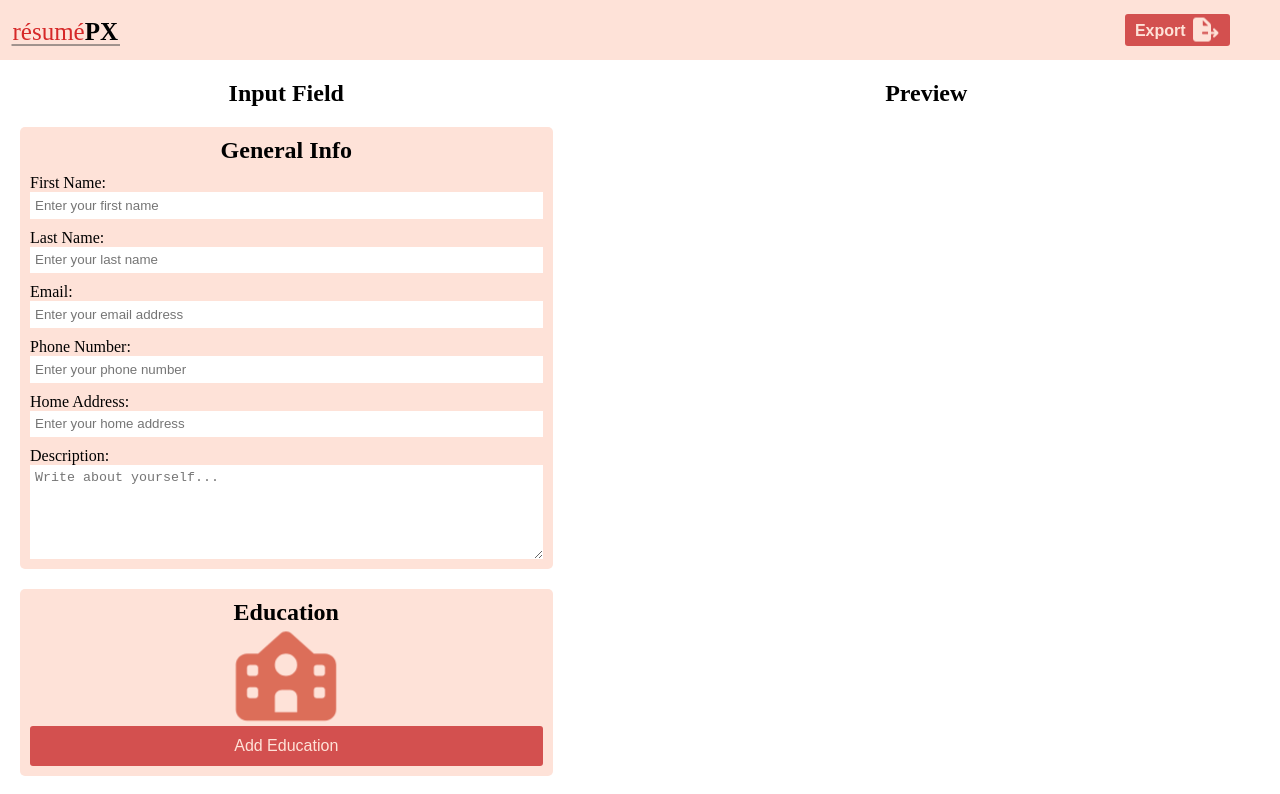
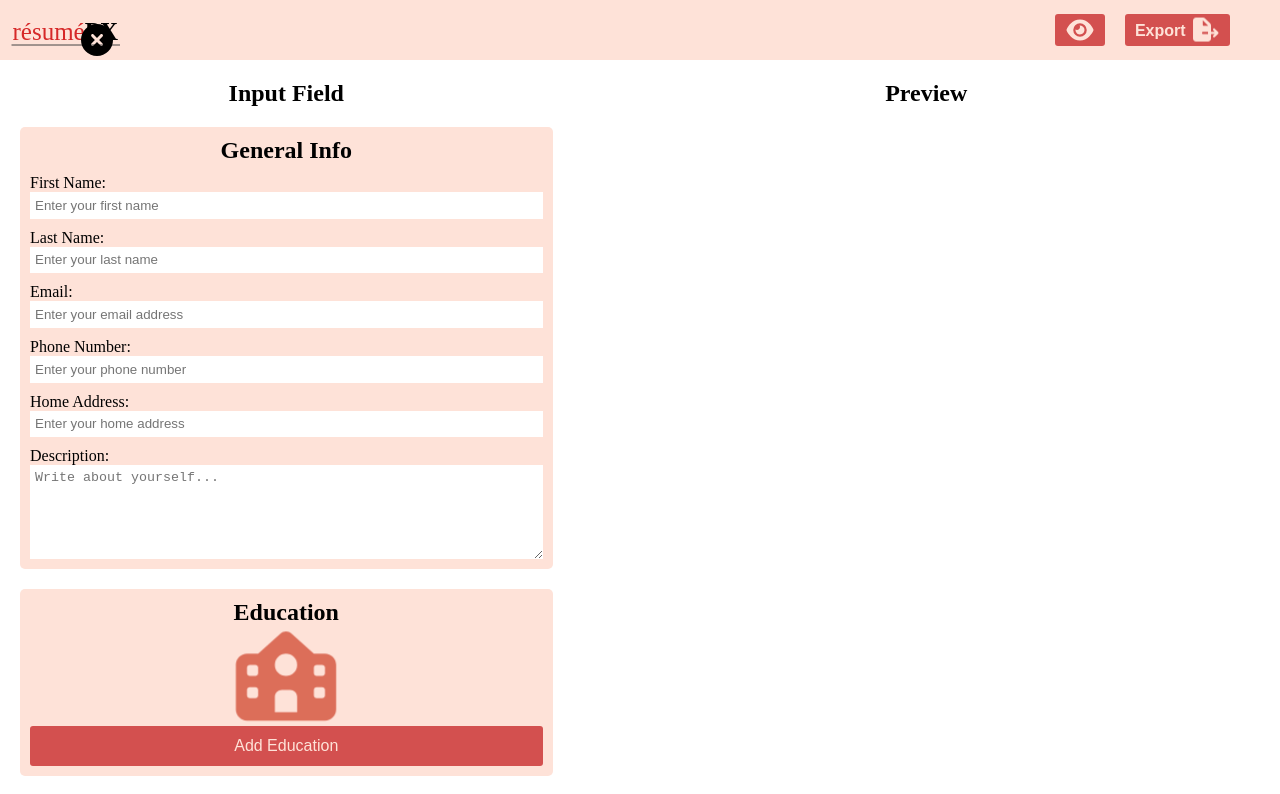
Before and after one commit to TipDevs/resumePX, a React (Vite) app: page / in a window 1280 px wide. Shown: the top 794 px of the page. Built offline with nearby package versions, Linux system fonts and the light colour scheme.

Commit message:
feat: add new feature for controlling UI on screen sizes below desktop

```diff
--- a/src/App.jsx
+++ b/src/App.jsx
@@ -2,17 +2,22 @@ import Header from "./components/header";
 import Editor from "./pages/Editor";
 import { useReactToPrint } from "react-to-print";
 import { useRef } from "react";
+import { useState } from "react";
 function App() {
+  const [showPreview, setShowPreview] = useState(false);
   const contentRef = useRef();
   const reactToPrintFn = useReactToPrint({
     contentRef,
     documentTitle:"mycv",
   });
+  const toggleShowPreview = () => {
+    setShowPreview(prev => !prev);
+  }
   return (
     <>
-      <Header reactToPrintFn={reactToPrintFn} />
+      <Header reactToPrintFn={reactToPrintFn} showPreview={showPreview} toggleShowPreview={toggleShowPreview}/>
       <main>
-        <Editor contentRef={contentRef} />
+        <Editor contentRef={contentRef} toggleShowPreview={toggleShowPreview} showPreview={showPreview}/>
       </main>
     </>
   );
--- a/src/components/CV/SkillsPreview.jsx
+++ b/src/components/CV/SkillsPreview.jsx
@@ -11,7 +11,8 @@ export default function SkillsPreview({ skills }) {
         }}
       />
       <ul style={{padding: "5px 15px", paddingRight: "0"}}>
-        {skills.split("#").map((skill) => (
+        {
+        (skills[0] !== "#" && skills[skills.length - 1] !== "#") && skills.split("#").map((skill) => (
           <li key={skill}>{skill}</li>
         ))}
       </ul>
--- a/src/components/FormSection.jsx
+++ b/src/components/FormSection.jsx
@@ -3,9 +3,9 @@ import Education from "./Forms/Education";
 import JobExperience from "./Forms/JobExperience";
 import Skills from "./Forms/Skills";
 import "../styles/FormSection.css";
-export default function FormSection({general, educationFormat, jobFormat, skillsFormat}) {
+export default function FormSection({general, educationFormat, jobFormat, skillsFormat, showPreview}) {
   return (
-    <section id="input_field">
+    <section id="input_field" className={showPreview ? "on_preview" : ""}>
       <h2>Input Field</h2>
       <General generalData={general.generalForm} onChange={general.handleInputChange}/>
       <Education educationFormat={educationFormat}/>
--- a/src/components/PreviewSection.jsx
+++ b/src/components/PreviewSection.jsx
@@ -3,16 +3,21 @@ import GeneralPreview from "./CV/GeneralPreview";
 import EducationPreview from "./CV/EducationPreview";
 import JobExperiencePreview from "./CV/JobExperiencePreview";
 import SkillsPreview from "./CV/SkillsPreview";
+import { FontAwesomeIcon } from "@fortawesome/react-fontawesome";
+import {faCircleXmark} from "@fortawesome/free-solid-svg-icons";
 export default function PreviewSection({
   storedEducation,
   storedJobs,
   contentRef,
   skills,
-  generalData
+  generalData,
+  showPreview,
+  toggleShowPreview
 }) {
   return (
-    <section id="preview">
+    <section id="preview" className={showPreview ? "show" : ""}>
       <h2>Preview</h2>
+      <FontAwesomeIcon icon={faCircleXmark} size="2xl" style={{alignSelf: "flex-start", position: "absolute", top: "3%", left: "6%"}} onClick={toggleShowPreview} id="buttonClosingPreview"/>
       <section id="CV" ref={contentRef}>
         <GeneralPreview generalData={generalData} />
         <EducationPreview storedEducation={storedEducation} />
--- a/src/components/header.jsx
+++ b/src/components/header.jsx
@@ -1,15 +1,16 @@
 import "../styles/Header.css";
 import resumePX from "../../public/svgs/resumePX.svg"
 import { FontAwesomeIcon } from "@fortawesome/react-fontawesome";
-import { faFileExport } from "@fortawesome/free-solid-svg-icons";
+import { faFileExport, faEye } from "@fortawesome/free-solid-svg-icons";
 
-export default function Header({reactToPrintFn}) {
+export default function Header({reactToPrintFn, toggleShowPreview, showPreview}) {
   return (
     <>
       <header>
         <img src={resumePX} alt="résuméPX logo" />
         <nav>
-          <button onClick={reactToPrintFn}>
+          <button disabled={showPreview} onClick={toggleShowPreview} id="preview_button"><FontAwesomeIcon icon={faEye} size="xl" /></button>
+          <button onClick={reactToPrintFn} disabled={showPreview}>
             Export <FontAwesomeIcon icon={faFileExport} bounce size="xl" />
           </button>
         </nav>
--- a/src/pages/Editor.jsx
+++ b/src/pages/Editor.jsx
@@ -4,13 +4,13 @@ import useGeneral from "../Hooks/generalHooks";
 import useJobExperience from "../Hooks/jobHooks";
 import useEducation from "../Hooks/educationHooks";
 import useSkills from "../Hooks/skillsHooks";
-export default function Editor({contentRef}) {
+export default function Editor({contentRef, showPreview, toggleShowPreview}) {
     const general = useGeneral();
     const jobFormat = useJobExperience();
     const educationFormat = useEducation();
     const skillsFormat = useSkills();
     return <>
-    <FormSection general={general} jobFormat={jobFormat} educationFormat={educationFormat} skillsFormat={skillsFormat}/>
-    <PreviewSection generalData={general.generalForm} storedEducation={educationFormat.storedEducations} storedJobs={jobFormat.storedJobs} skills={skillsFormat.skillsForm} contentRef={contentRef}/>
+    <FormSection general={general} jobFormat={jobFormat} educationFormat={educationFormat} skillsFormat={skillsFormat} showPreview={showPreview}/>
+    <PreviewSection generalData={general.generalForm} storedEducation={educationFormat.storedEducations} storedJobs={jobFormat.storedJobs} skills={skillsFormat.skillsForm} contentRef={contentRef} showPreview={showPreview} toggleShowPreview={toggleShowPreview}/>
     </>
 }
```
